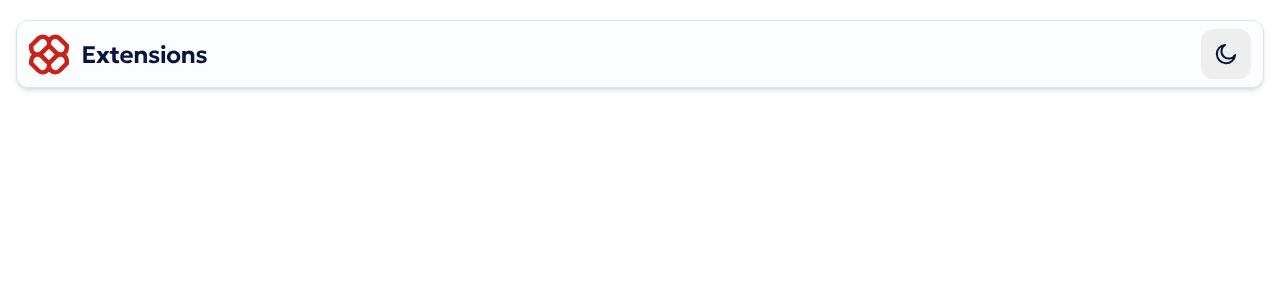
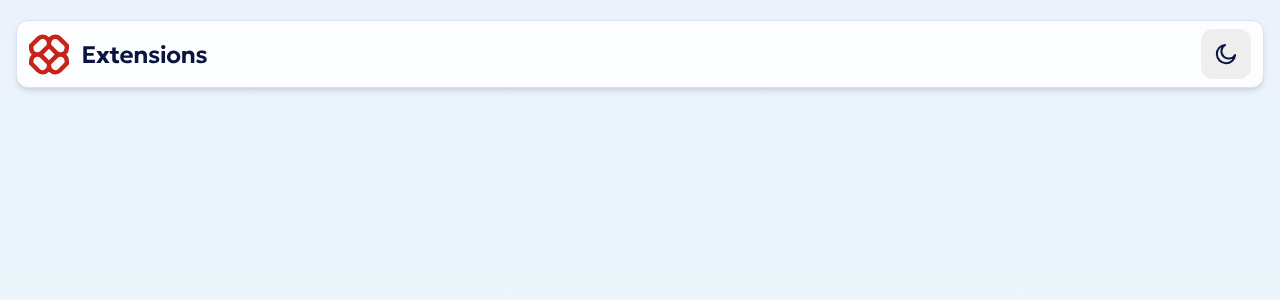
Before and after one commit to anet-eny/browser-extension-manager, a React (Vite) app: page / in a window 1280 px wide. Shown: the top 300 px of the page. Built offline with nearby package versions, Linux system fonts and the light colour scheme.

Commit message:
Update logo colors and Home background

```diff
--- a/src/components/Header.jsx
+++ b/src/components/Header.jsx
@@ -13,7 +13,7 @@ export default function Header() {
   }
 
   return (
-    <header className="bg-neutral-0 dark:bg-neutral-800 flex items-center px-3 py-2 mt-5 mx-4 rounded-xl shadow-md border border-[oklch(0.9095_0.029_259.59)]">
+    <header className="bg-neutral-0 dark:bg-neutral-800 flex items-center px-3 py-2 rounded-xl shadow-md border border-[oklch(0.9095_0.029_259.59)] dark:border-none">
       <div>
         <img src={theme === "light" ? logoLight : logoDark} alt="Logo" />
       </div>
--- a/src/pages/Home.jsx
+++ b/src/pages/Home.jsx
@@ -2,8 +2,8 @@ import Header from "../components/Header";
 
 export default function Home() {
   return (
-    <>
+    <div className="min-h-screen pt-5 px-4 bg-gradient-to-b from-gradientlight-start to-gradientlight-end dark:from-gradientdark-start dark:to-gradientdark-end">
       <Header />
-    </>
+    </div>
   );
 }
```
Also changed, not shown: src/assets/logo-dark.svg, src/assets/logo-light.svg.
